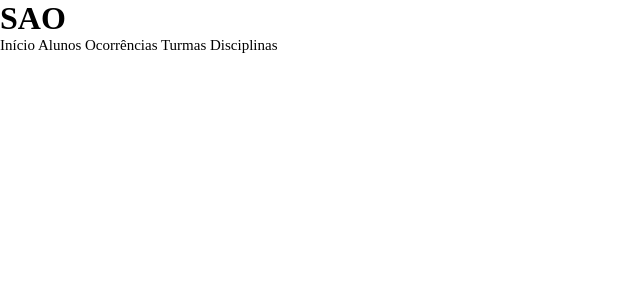
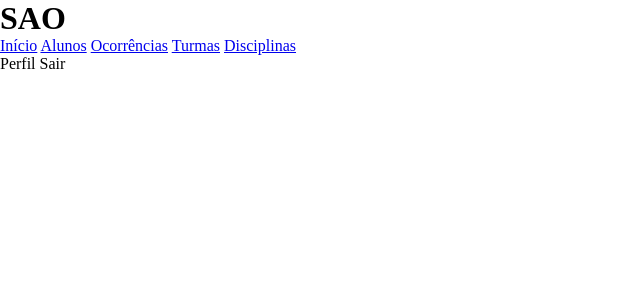
Before and after one commit to bmorais21/sao, a Django app: page /turma/ in a window 1280 px wide. Shown: the top 300 px of the page, without its empty margins (0-640 px from the left). Run offline with Django 3.2, Linux system fonts and the light colour scheme; tables that the repository leaves empty hold one stand-in row (values such as "Sample post"); parts of the project's set-up code (start-up, migrations or seed data) failed here and were passed over; some libraries are stand-ins or nearby versions.

Commit message:
montando formulário aluno

```diff
--- a/sao/urls.py
+++ b/sao/urls.py
@@ -24,8 +24,11 @@ urlpatterns = [
 
     url(r'^$', IndexView.as_view(), name='index'),
     url(r'^painel/$', PainelView.as_view(), name='painel'),
+
     url(r'^aluno/$', AlunoListarView.as_view(), name='aluno_listar'),
+    url(r'^aluno/cadastrar/$', AlunoCadastrarView.as_view(), name='aluno_cadastrar'),
+
     url(r'^ocorrencia/$', OcorrenciaListarView.as_view(), name='ocorrencia_listar'),
     url(r'^turma/$', TurmaListarView.as_view(), name='turma_listar'),
-    url(r'^disciplina/$', DisciplinaListarView.as_view(), name='painel'),
+    url(r'^disciplina/$', DisciplinaListarView.as_view(), name='disciplina_listar'),
 ] + static(settings.STATIC_URL, document_root=settings.STATIC_ROOT)
--- a/saoapp/models/__init__.py
+++ b/saoapp/models/__init__.py
@@ -0,0 +1,5 @@
+from alunoModel import AlunoModel
+from turmaModel import TurmaModel
+from disciplinaModel import DisciplinaModel
+from professorModel import ProfessorModel
+from ocorrenciaModel import OcorrenciaModel
--- a/saoapp/templates/base.html
+++ b/saoapp/templates/base.html
@@ -8,17 +8,14 @@
         <link rel="stylesheet" href="{% static "css/estilo.css" %}">
     </head>
     <body>
-        {% include 'menu/menu_superior.html' %}
+        {% include 'menu_superior.html' %}
 
         <section class="ui stackable grid conteudo">
-
-            {% if request.get_full_path != "/" %}
-                {% include 'menu/menu_lateral.html' %}
-            {% endif %}
-
+            <div class="two wide column"></div>
             {% block 'conteudo' %}
 
             {% endblock %}
+
         </section>
 
         <footer class="ui inverted vertical footer segment rodape"></footer>
--- a/saoapp/templates/index.html
+++ b/saoapp/templates/index.html
@@ -1,7 +1,7 @@
 {% extends 'base.html' %}
 
 {% block 'conteudo' %}
-<div class="five wide column"></div>
+<div class="three wide column"></div>
     <article class="six wide column">
 
         <nav class="ui text stackable menu">
--- a/saoapp/templates/menu/menu_lateral.html
+++ /dev/null
@@ -1,21 +0,0 @@
-{% load staticfiles %}
-
-<div class="two wide column">
-    <div class="ui secondary vertical pointing menu">
-        <a class="active item">
-        Início
-        </a>
-        <a class="item">
-        Alunos
-        </a>
-        <a class="item">
-        Ocorrências
-        </a>
-        <a class="item">
-        Turmas
-        </a>
-        <a class="item">
-        Disciplinas
-        </a>
-    </div>
-</div>
--- a/saoapp/templates/menu/menu_superior.html
+++ /dev/null
@@ -1,11 +0,0 @@
-{% load staticfiles %}
-
-<div class="ui inverted huge borderless fluid menu">
-    <a class="header item"><h1>SAO</h1></a>
-    {% if user.is_authenticated %}
-        <div class="right menu">
-            <a class="item">Perfil</a>
-            <a class="item">Sair</a>
-        </div>
-    {% endif %}
-</div>
--- /dev/null
+++ b/saoapp/templates/menu_superior.html
@@ -0,0 +1,51 @@
+{% load staticfiles %}
+
+<header class="ui inverted huge borderless fluid menu">
+    <a class="header item"><h1>SAO</h1></a>
+{#    {% if user.is_authenticated %}#}
+        <div class="left menu">
+            {% if request.get_full_path == "/painel/" %}
+                <a href="{%url 'painel' %}" class="active item">Início</a>
+                <a href="{% url 'aluno_listar' %}" class="item">Alunos</a>
+                <a href="{% url 'ocorrencia_listar' %}" class="item">Ocorrências</a>
+                <a href="{% url 'turma_listar' %}" class="item">Turmas</a>
+                <a href="{% url 'disciplina_listar'%}" class="item">Disciplinas</a>
+            {% elif request.get_full_path == "/aluno/"%}
+                <a href="{%url 'painel' %}" class="item">Início</a>
+                <a href="{% url 'aluno_listar' %}" class="active item">Alunos</a>
+                <a href="{% url 'ocorrencia_listar' %}" class="item">Ocorrências</a>
+                <a href="{% url 'turma_listar' %}" class="item">Turmas</a>
+                <a href="{% url 'disciplina_listar'%}" class="item">Disciplinas</a>
+            {% elif request.get_full_path == "/ocorrencia/" %}
+                <a href="{%url 'painel' %}" class="item">Início</a>
+                <a href="{% url 'aluno_listar' %}" class="item">Alunos</a>
+                <a href="{% url 'ocorrencia_listar' %}" class="active item">Ocorrências</a>
+                <a href="{% url 'turma_listar' %}" class="item">Turmas</a>
+                <a href="{% url 'disciplina_listar'%}" class="item">Disciplinas</a>
+            {% elif request.get_full_path == "/turma/" %}
+                <a href="{%url 'painel' %}" class="item">Início</a>
+                <a href="{% url 'aluno_listar' %}" class="item">Alunos</a>
+                <a href="{% url 'ocorrencia_listar' %}" class="item">Ocorrências</a>
+                <a href="{% url 'turma_listar' %}" class="active item">Turmas</a>
+                <a href="{% url 'disciplina_listar'%}" class="item">Disciplinas</a>
+            {% elif request.get_full_path == "/disciplina/" %}
+                <a href="{%url 'painel' %}" class="item">Início</a>
+                <a href="{% url 'aluno_listar' %}" class="item">Alunos</a>
+                <a href="{% url 'ocorrencia_listar' %}" class="item">Ocorrências</a>
+                <a href="{% url 'turma_listar' %}" class="item">Turmas</a>
+                <a href="{% url 'disciplina_listar'%}" class="active item">Disciplinas</a>
+            {% else %}
+                <a href="{%url 'painel' %}" class="item">Início</a>
+                <a href="{% url 'aluno_listar' %}" class="item">Alunos</a>
+                <a href="{% url 'ocorrencia_listar' %}" class="item">Ocorrências</a>
+                <a href="{% url 'turma_listar' %}" class="item">Turmas</a>
+                <a href="{% url 'disciplina_listar'%}" class="item">Disciplinas</a>
+            {% endif %}
+
+        </div>
+        <div class="right menu">
+            <a class="item">Perfil</a>
+            <a class="item">Sair</a>
+        </div>
+{#    {% endif %}#}
+</header>
--- a/static/css/estilo.css
+++ b/static/css/estilo.css
@@ -15,3 +15,8 @@
 	min-height: 5.5%;
 	bottom: 0px;
 }
+
+.ui.black.label.lista {
+    background-color: #1B1C1D!important;
+    border-color: #1B1C1D!important;
+}
```
Also changed, not shown: saoapp/forms/alunoForm.py (added, +47 -0 lines), saoapp/models/alunoModel.py (added, +15 -0 lines), saoapp/models/disciplinaModel.py (added, +9 -0 lines), saoapp/models/ocorrenciaModel.py (added, +18 -0 lines), saoapp/models/professorModel.py (added, +8 -0 lines), saoapp/models/turmaModel.py (added, +9 -0 lines), saoapp/templates/aluno/cadastrar.html (+33 -1 lines), saoapp/templates/aluno/listar.html (+74 -0 lines), saoapp/views/alunoView.py (+7 -0 lines).
